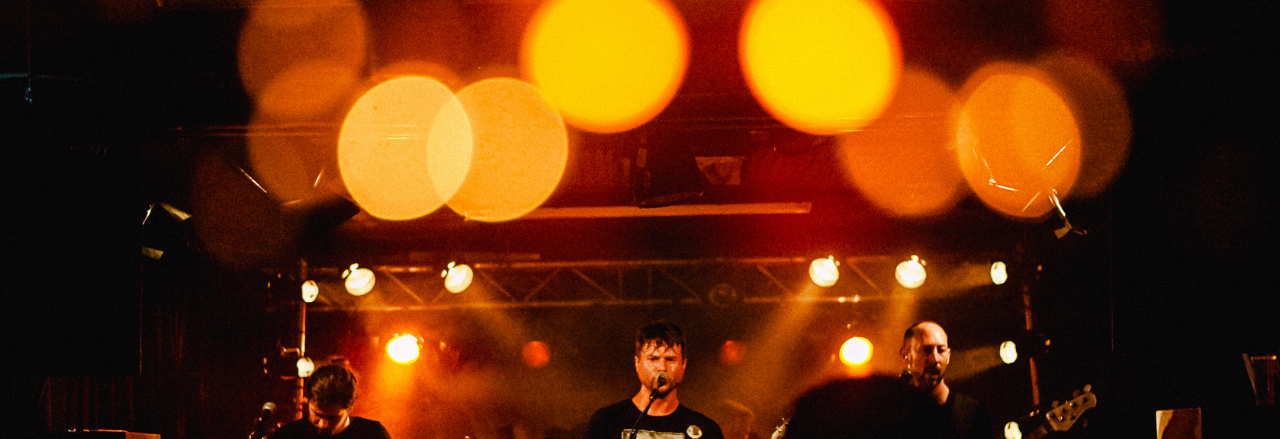
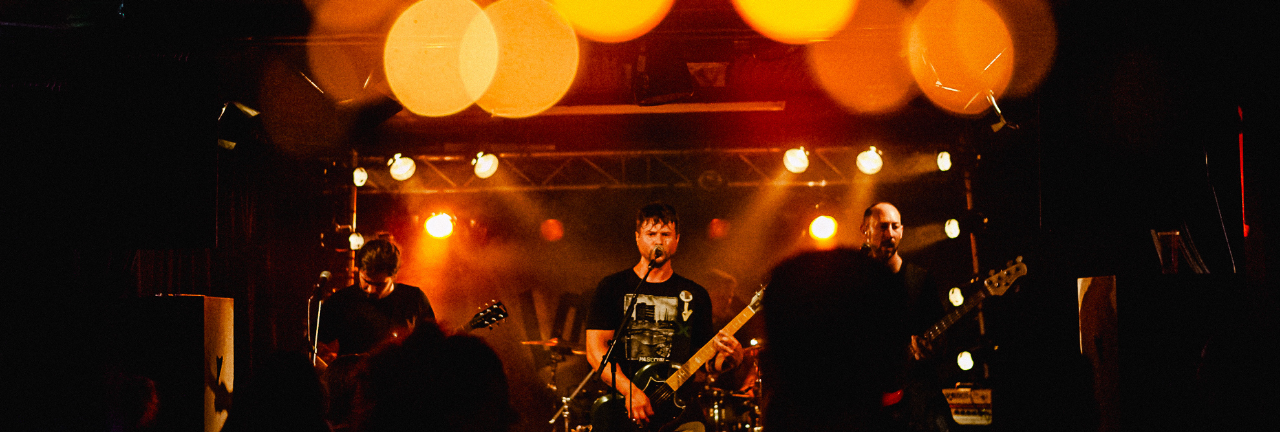
Before and after one commit to danielHin/lowknox-epk, a website built with Vite: page src/index.html in a window 1280 px wide. Shown: the part 80-519 px from the top of the page. Built offline with nearby package versions, Linux system fonts and the light colour scheme; files whose address does not match are found by name; what tw-elements would draw is missing.

Commit message:
change header photo height

```diff
--- a/src/index.html
+++ b/src/index.html
@@ -63,7 +63,7 @@
             </ul>
         </nav>
         <section>
-            <img class="w-full h-48 md:h-[86vh] object-cover" src="assets/img/Lowknox_Live_Krea.jpg" alt="Live" />
+            <img class="w-full h-48 md:h-[56vh] object-cover" src="assets/img/Lowknox_Live_Krea.jpg" alt="Live" />
         </section>
 
         <!-- BIO -->
```
